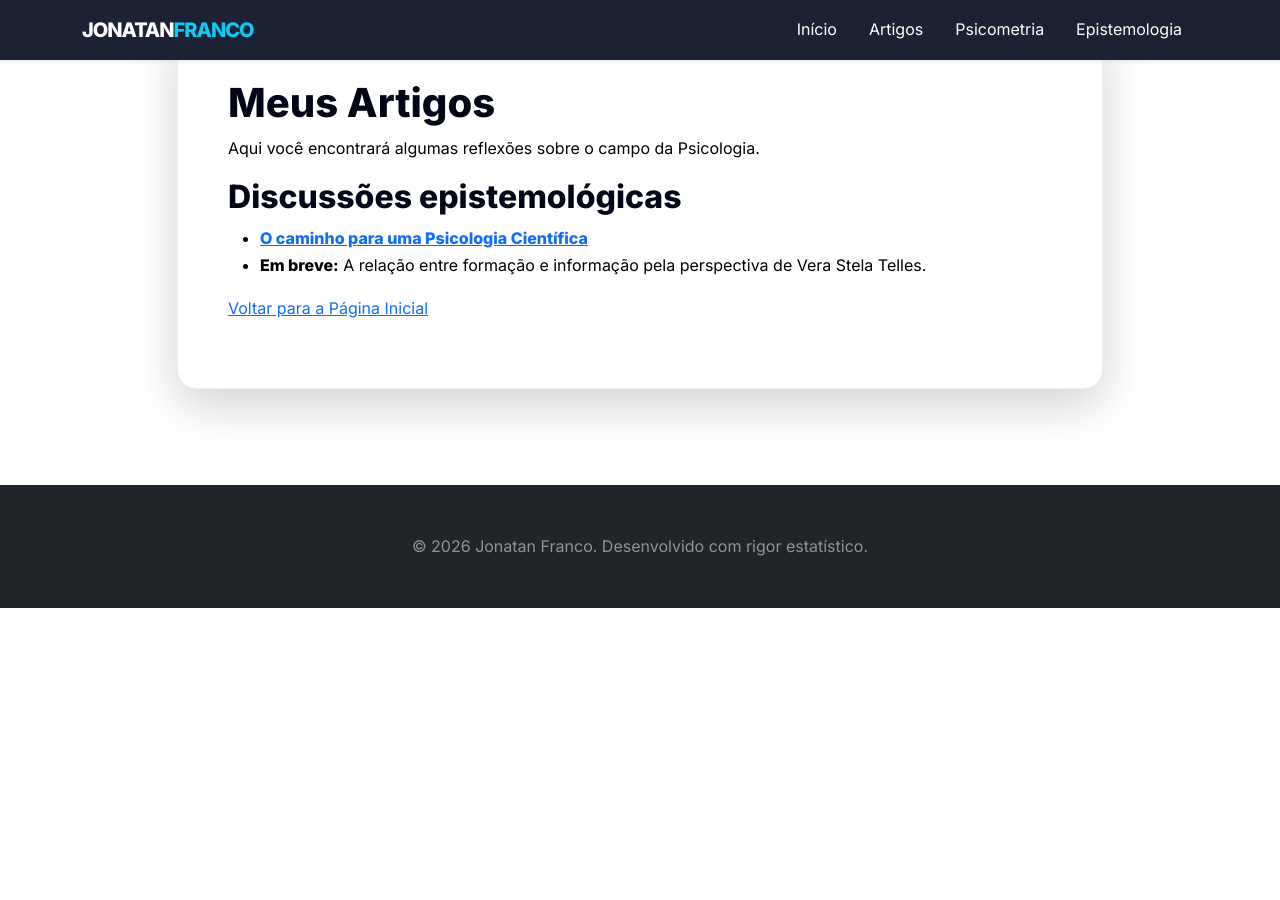
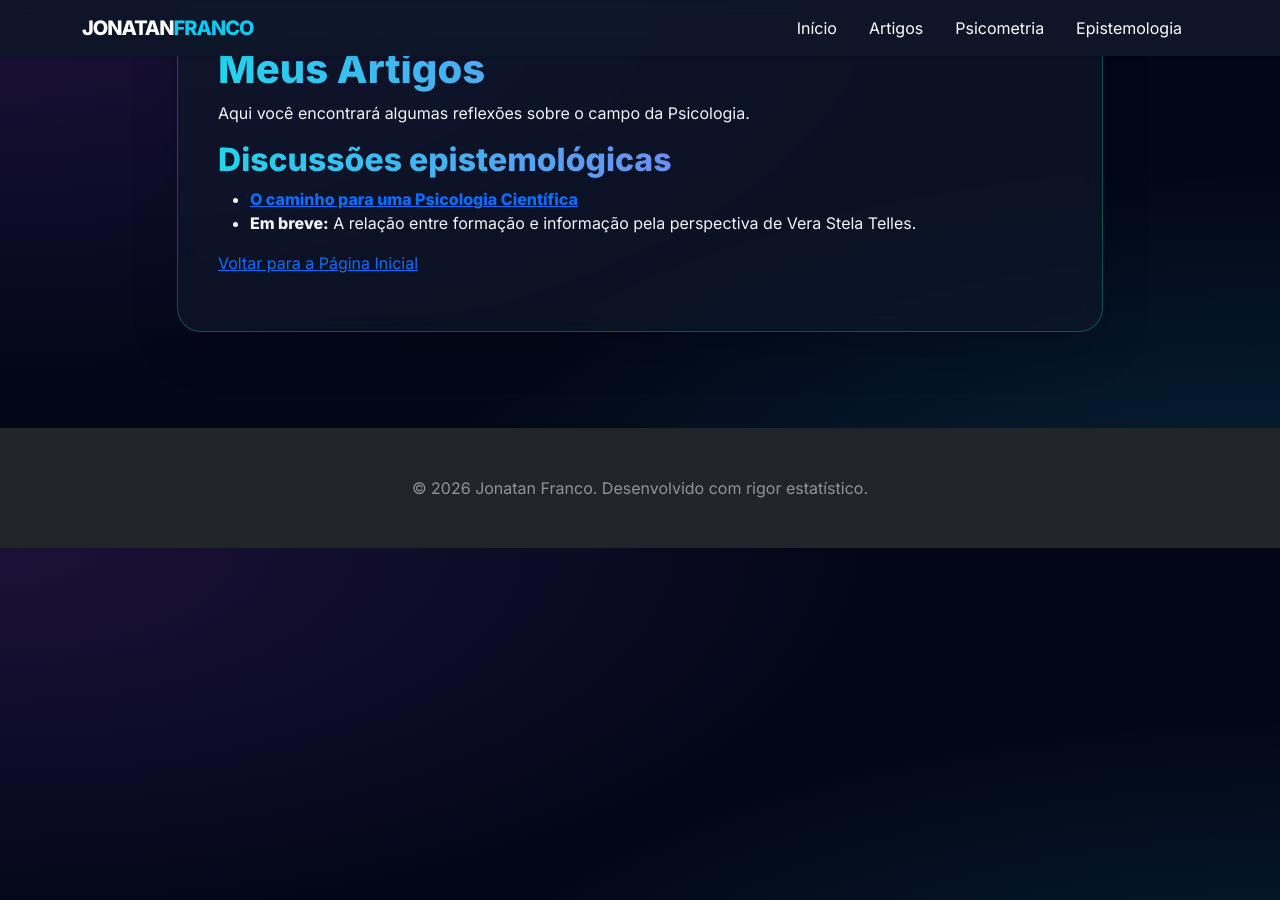
Before and after one commit to jonatan-franco/jonatan-franco.github.io, a Jekyll site: the page built from artigos.md, in a window 1280 px wide. Built offline with Jekyll 4.4.1, drawn with Linux system fonts in a browser that asks for light colours; our own code applies the rules of GitHub Pages for plain Markdown files.

Commit message:
Refactor styles for body and content-card
Updated body and content-card styles for improved design.

```diff
--- a/assets/css/style.css
+++ b/assets/css/style.css
@@ -7,11 +7,25 @@
   --border-glow: rgba(34, 211, 238, 0.3);
 }
 
+/* No seu style.css, substitua o body e o content-card */
+
 body {
-  font-family: 'Inter', sans-serif;
-  background-color: var(--bg-soft);
-  color: var(--text-main);
-  line-height: 1.7;
+    background-color: var(--main-dark);
+    background-image:
+        radial-gradient(at 0% 0%, rgba(168, 85, 247, 0.15) 0px, transparent 50%),
+        radial-gradient(at 100% 100%, rgba(34, 211, 238, 0.15) 0px, transparent 50%);
+    color: var(--text-bright);
+    font-family: 'Inter', sans-serif;
+}
+
+
+
+/* Títulos com gradiente igual à imagem */
+h1, h2, h3 {
+    background: linear-gradient(to right, var(--accent-cyan), var(--accent-neon));
+    -webkit-background-clip: text;
+    -webkit-text-fill-color: transparent;
+    font-weight: 800;
 }
 
 /* Navbar Personalizada */
@@ -44,11 +58,14 @@ body {
 
 /* Container do Conteúdo (Estilo Academy) */
 .content-card {
-  background: white;
-  border-radius: 20px;
-  padding: 50px;
-  margin-top: -80px; /* Efeito de sobreposição no Hero */
-  border: 1px solid rgba(0,0,0,0.05);
+    background: var(--card-bg);
+    backdrop-filter: blur(12px); /* Efeito de vidro embaçado */
+    -webkit-backdrop-filter: blur(12px);
+    border: 1px solid var(--border-glow);
+    border-radius: 24px;
+    padding: 40px;
+    box-shadow: 0 0 40px rgba(0, 0, 0, 0.5);
+    margin-top: -100px;
 }
 
 /* Estilização de Texto e Fórmulas */
```
